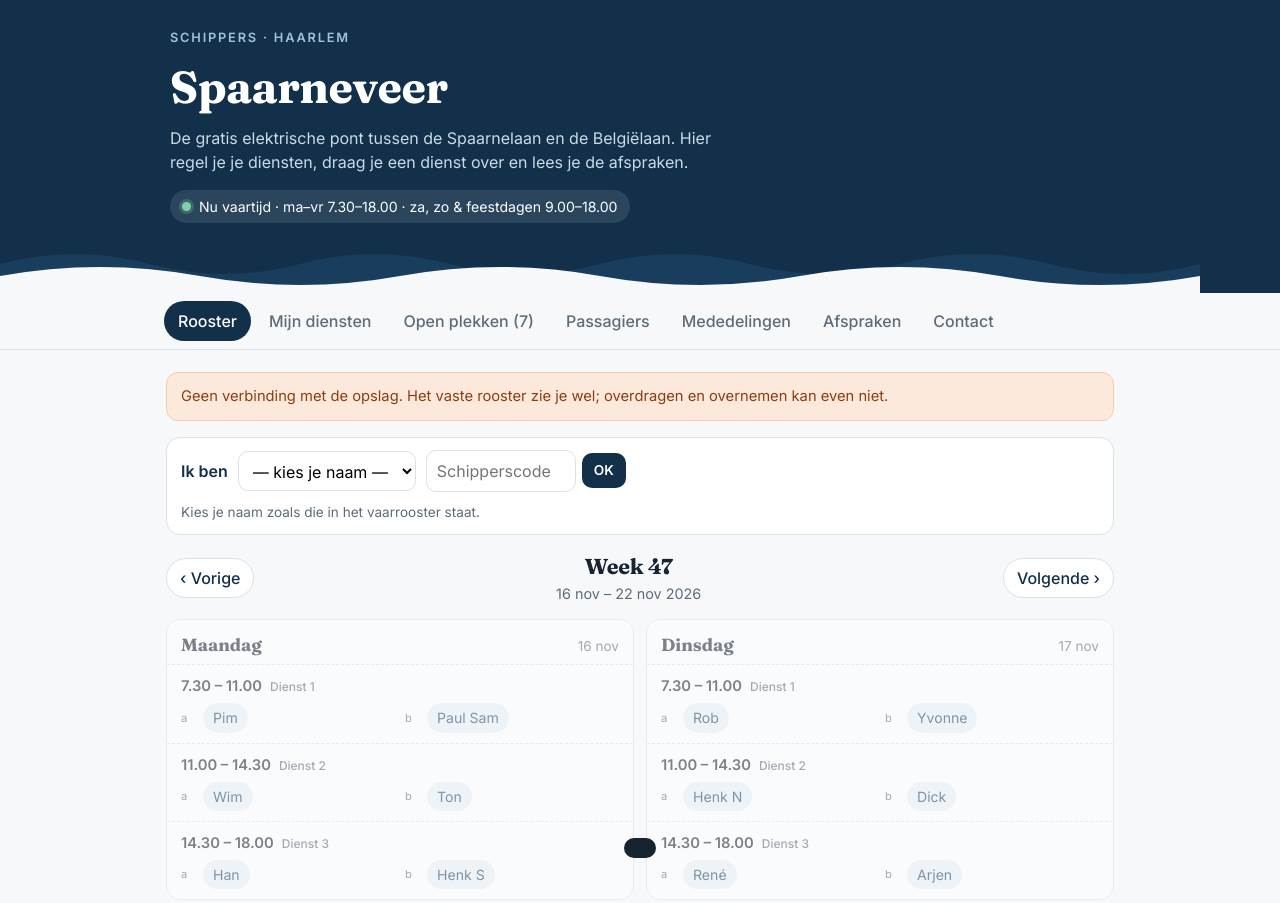
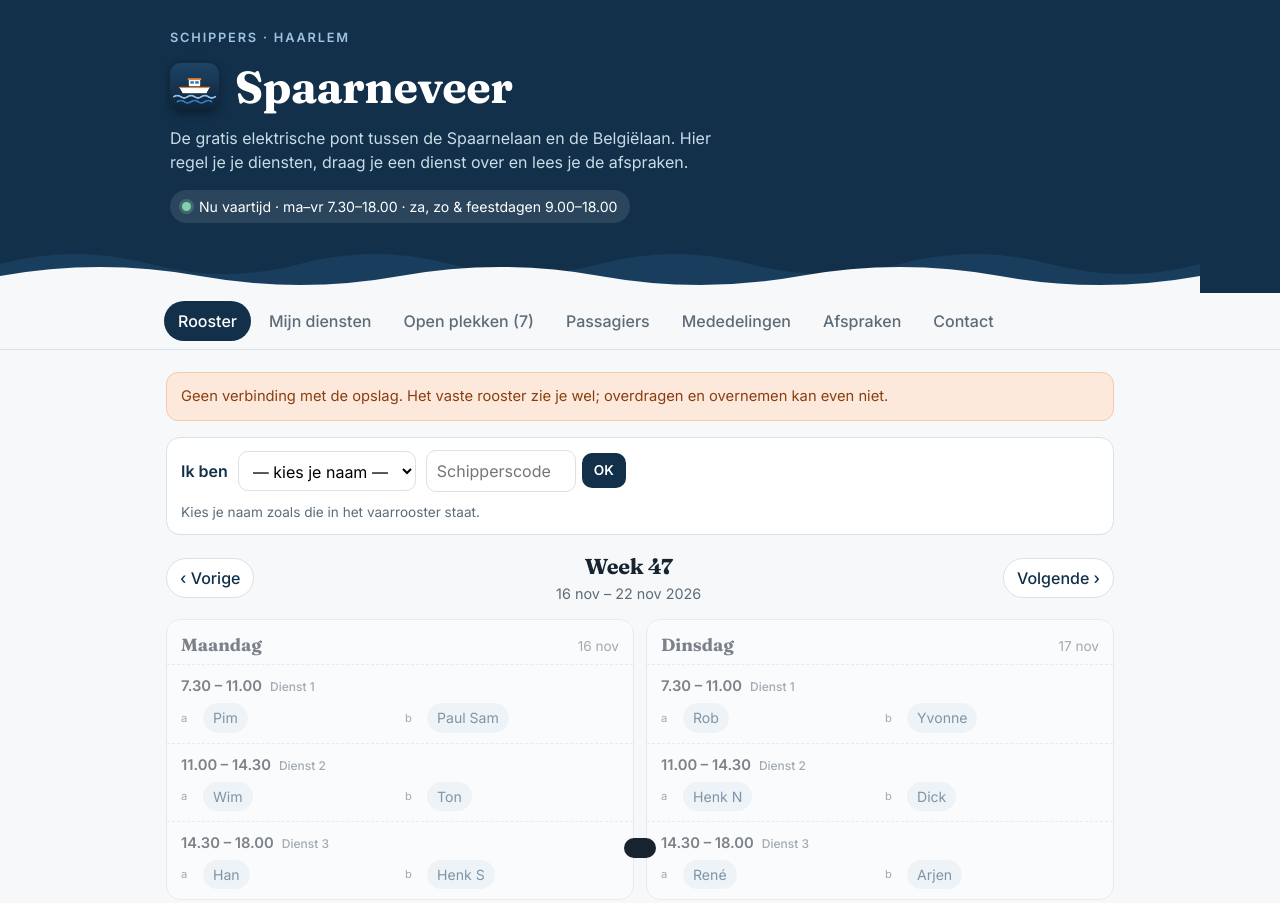
Before and after one commit to henicolai/spaarneveer-schippers, a plain HTML site: page index.html in a window 1280 px wide. Shown: the top 903 px of the page. Drawn offline with Linux system fonts and the light colour scheme; no server answers.

Commit message:
Icoon naast de titel op de pagina
Co-Authored-By: Claude Opus 5.5 <noreply@anthropic.com>
Claude-Session: https://claude.ai/code/session_01A3jGubqFuCjRvtRjFNvob8

```diff
--- a/index.html
+++ b/index.html
@@ -29,6 +29,7 @@
   .hero{max-width:980px;margin:0 auto;padding:28px 20px 70px;position:relative;z-index:1}
   .kicker{font-size:.8rem;letter-spacing:.14em;text-transform:uppercase;color:#9ec3dc;font-weight:600}
   .hero h1{font-size:clamp(1.9rem,5vw,2.8rem);margin:6px 0 6px}
+  .hero h1 .logo{width:1.1em;height:1.1em;border-radius:22%;vertical-align:-0.2em;margin-right:.35em;box-shadow:0 2px 8px rgba(0,0,0,.35)}
   .hero p{margin:0;color:#c9dbe7;max-width:560px}
   .waves{position:absolute;left:0;right:0;bottom:-1px;height:60px;z-index:0}
   .status{display:inline-flex;align-items:center;gap:8px;margin-top:16px;background:rgba(255,255,255,.1);padding:6px 12px;border-radius:999px;font-size:.88rem}
@@ -126,7 +127,7 @@
 <header>
   <div class="hero">
     <div class="kicker">Schippers · Haarlem</div>
-    <h1>Spaarneveer</h1>
+    <h1><img class="logo" src="icons/icon-192.png" alt="" width="48" height="48">Spaarneveer</h1>
     <p>De gratis elektrische pont tussen de Spaarnelaan en de Belgiëlaan. Hier regel je je diensten, draag je een dienst over en lees je de afspraken.</p>
     <div class="status" id="vaarstatus"><span class="dot"></span><span>Vaartijden: ma–vr 7.30–18.00 · za, zo &amp; feestdagen 9.00–18.00</span></div>
   </div>
```
